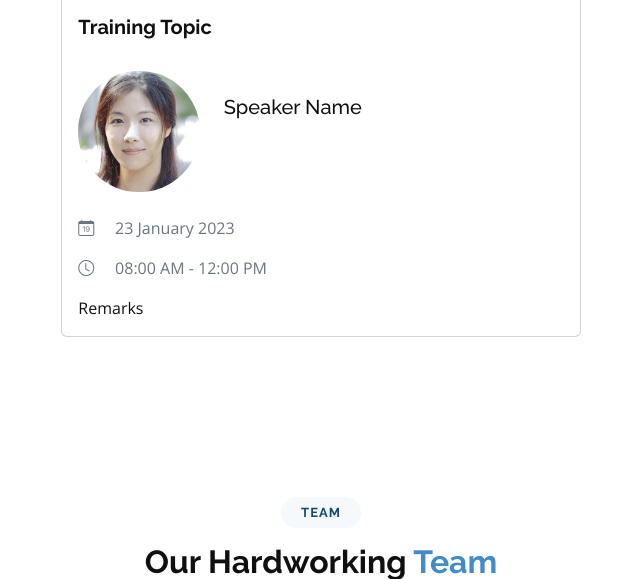
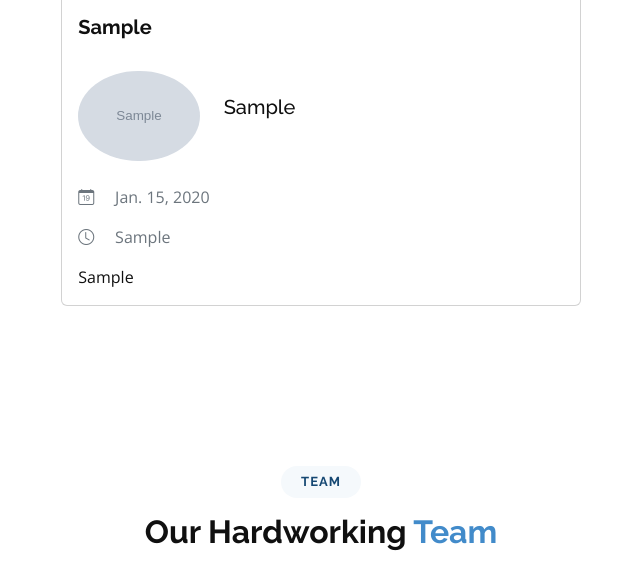
Before and after one commit to Cillah/freelance-project, a Django app: page / in a window 1280 px wide. Shown: the part 3901-4480 px from the top of the page, without its empty margins (319-959 px from the left). Run offline with Django 4.2, Linux system fonts and the light colour scheme; tables that the repository leaves empty hold one stand-in row (values such as "Sample post"); grey boxes marked "Sample" are stand-in pictures; some libraries are stand-ins or nearby versions.

Commit message:
added dynamic data

```diff
--- a/consultancy/templates/consultancy/index.html
+++ b/consultancy/templates/consultancy/index.html
@@ -493,25 +493,27 @@
 
           <div class="row d-flex justify-content-center">
 
+            {% for training in trainings %}
             <div class="col-lg-6 d-flex justify-content-center">
               <div class="card" style="width: 100%">
-                <img src="https://images.unsplash.com/photo-1552664730-d307ca884978?ixlib=rb-4.0.3&ixid=MnwxMjA3fDB8MHxzZWFyY2h8OXx8d29ya3Nob3B8ZW58MHx8MHx8&w=1000&q=80" class="card-img-top" alt="...">
+                <img src="{{ training.getTrainingPoster }}" class="card-img-top" alt="...">
                 <div class="card-body">
-                  <h5 class="card-title"><strong>Training Topic</strong></h5>
+                  <h5 class="card-title"><strong>{{ training.training_topic }}</strong></h5>
                   <div class="d-flex pt-4 pb-4">
                     <div class="col-3">
-                      <img src="{% static 'consultancy/img/testimonials/testimonials-2.jpg' %}" class="container-fluid rounded-circle pe-0 ps-0" alt="">
+                      <img src="{{ training.getSpeakerImage }}" class="container-fluid rounded-circle pe-0 ps-0" alt="">
                     </div>
                     <div class="col-9 p-4">
-                      <h5>Speaker Name</h5>
+                      <h5>{{ training.speaker }}</h5>
                     </div>
                   </div>
-                  <p class="card-text text-secondary"><i class="bi bi-calendar-date"></i> &nbsp; &nbsp; 23 January 2023</p>
-                  <p class="card-text text-secondary"><i class="bi bi-clock"></i> &nbsp; &nbsp; 08:00 AM - 12:00 PM</p>
-                  <p class="card-text">Remarks</p>
+                  <p class="card-text text-secondary"><i class="bi bi-calendar-date"></i> &nbsp; &nbsp; {{ training.date }}</p>
+                  <p class="card-text text-secondary"><i class="bi bi-clock"></i> &nbsp; &nbsp; {{ training.timings }}</p>
+                  <p class="card-text">{{ training.remarks }}</p>
                 </div>
               </div>
             </div><!-- End testimonial-item -->
+            {% endfor %}
           </div>
         </div>
       </div>
```
